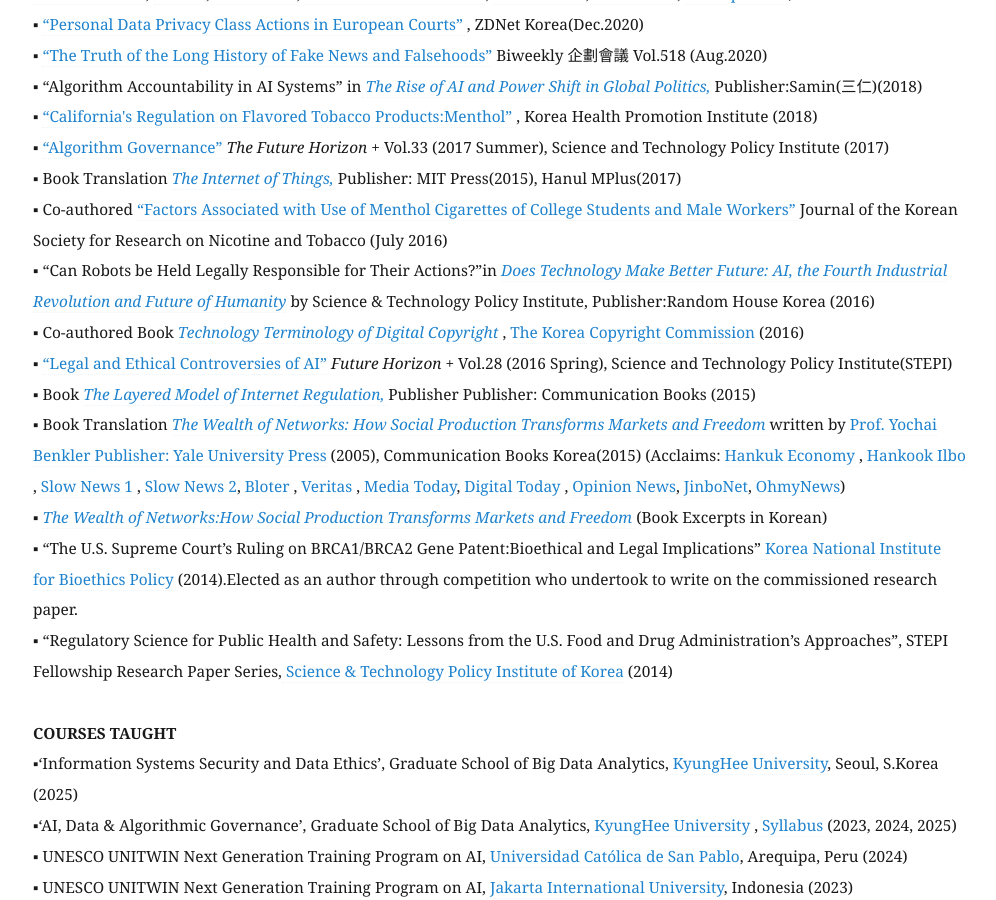
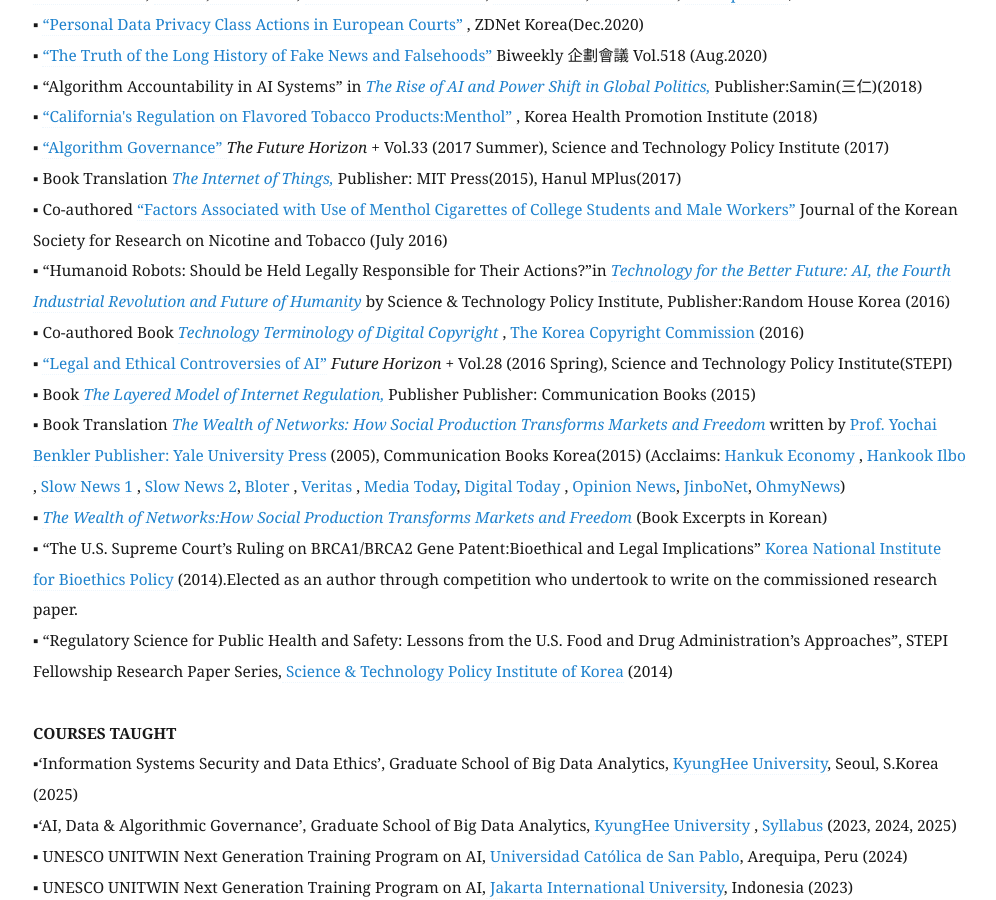
Before and after one commit to eunchangchoi/eunchangchoi.github.io, a Jekyll site: the page built from index.md, in a window 1280 px wide and 900 px high, scrolled down 4245 px. Shown: the whole window, without its empty margins (67-1063 px from the left). Built offline with Jekyll 4.4.1, drawn with Linux system fonts in a browser that asks for light colours.

Commit message:
Update index.md

```diff
--- a/index.md
+++ b/index.md
@@ -77,7 +77,7 @@
 ▪ <a href="https://t.ly/uybLt"> “Algorithm Governance” </a><i> The Future Horizon +</i> Vol.33 (2017 Summer), Science and Technology Policy Institute (2017) <br>
 ▪ Book Translation <a href="http://www.kyobobook.co.kr/product/detailViewKor.laf?ejkGb=KOR&mallGb=KOR&barcode=9788946062726&orderClick=LAH&Kc="> <i> The Internet of Things,</i> </a> Publisher: MIT Press(2015), Hanul MPlus(2017)<br>
 ▪ Co-authored <a href="http://www.jksrnt.org/journal/view.html?doi=10.25055/JKSRNT.2016.7.2.74"> “Factors Associated with Use of Menthol Cigarettes of College Students and Male Workers” </a> Journal of the Korean Society for Research on Nicotine and Tobacco (July 2016)<br>
-▪ “Can Robots be Held Legally Responsible for Their Actions?”in <a href="https://www.stepi.re.kr/site/stepiko/report/View.do?reIdx=10&cateCont=A0204"><i> Does Technology Make Better Future: AI, the Fourth Industrial Revolution and Future of Humanity</i></a> by Science & Technology Policy Institute, Publisher:Random House Korea (2016) <br>
+▪ “Humanoid Robots: Should be Held Legally Responsible for Their Actions?”in <a href="https://www.stepi.re.kr/site/stepiko/report/View.do?reIdx=10&cateCont=A0204"><i> Technology for the Better Future: AI, the Fourth Industrial Revolution and Future of Humanity</i></a> by Science & Technology Policy Institute, Publisher:Random House Korea (2016) <br>
 ▪ Co-authored Book <a href= "https://copyright.or.kr/information-materials/publication/research-report/view.do?brdctsno=40222&pageIndex=1&brdctsstatecode=&brdclasscode=&searchTarget=SUBJECT&nationcode=&brdno=34&noticeYn=&etc1=&searchText=%EA%B8%B0%EC%88%A0%EC%9A%A9%EC%96%B4&portalcode=04&servicecode=06&searchkeyword=&portalcode04=#"><i> Technology Terminology of Digital Copyright </i> </a>,<a href="https://www.copyright.or.kr/eng/main.do"> The Korea Copyright Commission </a>(2016) <br>
 ▪ <a href="https://www.stepi.re.kr/site/stepiko/PeriodicReportView.do?reIdx=28&pageIndex=1&cateCont=A0505&searchYear=&searchCondition=2&searchKeyword=%EC%B5%9C%EC%9D%80%EC%B0%BD&searchSort=PUBLIC_DT"> “Legal and Ethical Controversies of AI”</a> <i> Future Horizon +</i> Vol.28 (2016 Spring), Science and Technology Policy Institute(STEPI) <br>
 ▪ Book <a href="http://www.kyobobook.co.kr/product/detailViewKor.laf?barcode=9791130437002&orderClick=357"> <i>The Layered Model of Internet Regulation, </i></a> Publisher Publisher: Communication Books (2015) <br>
```
